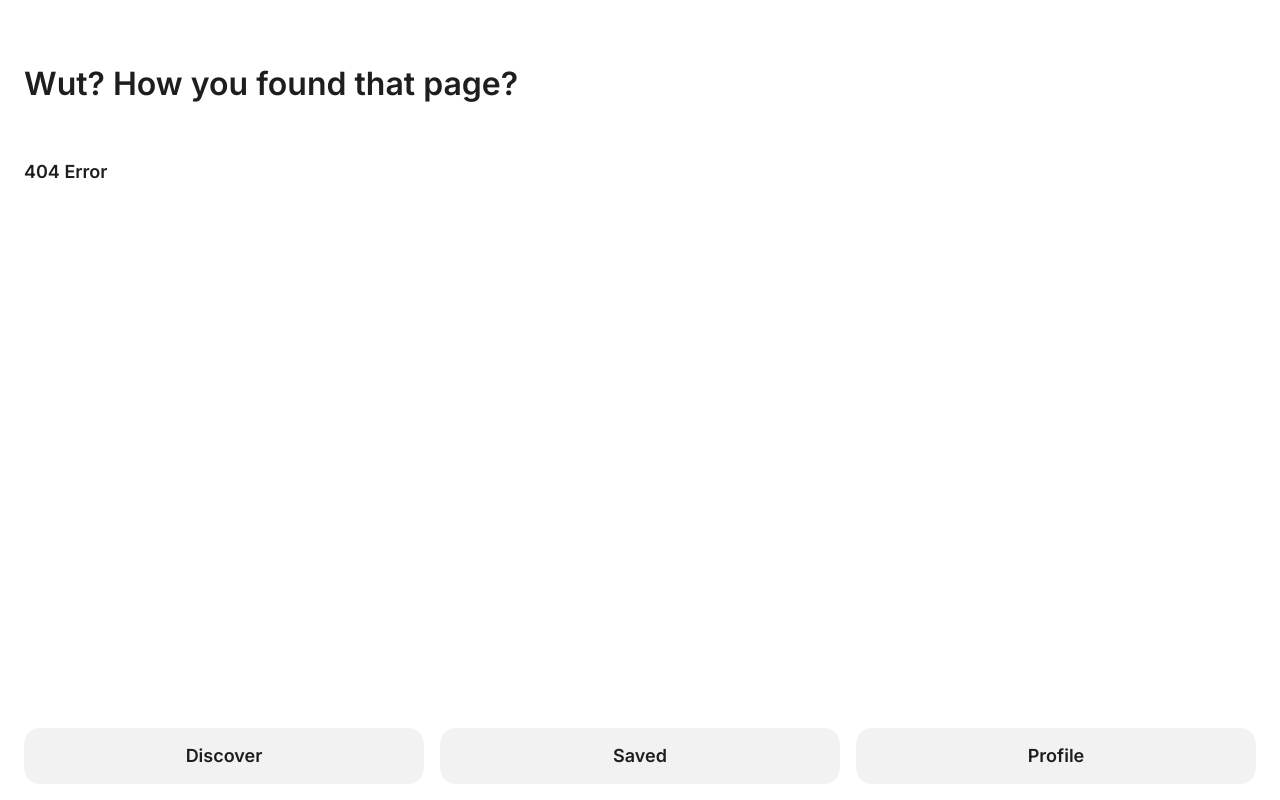
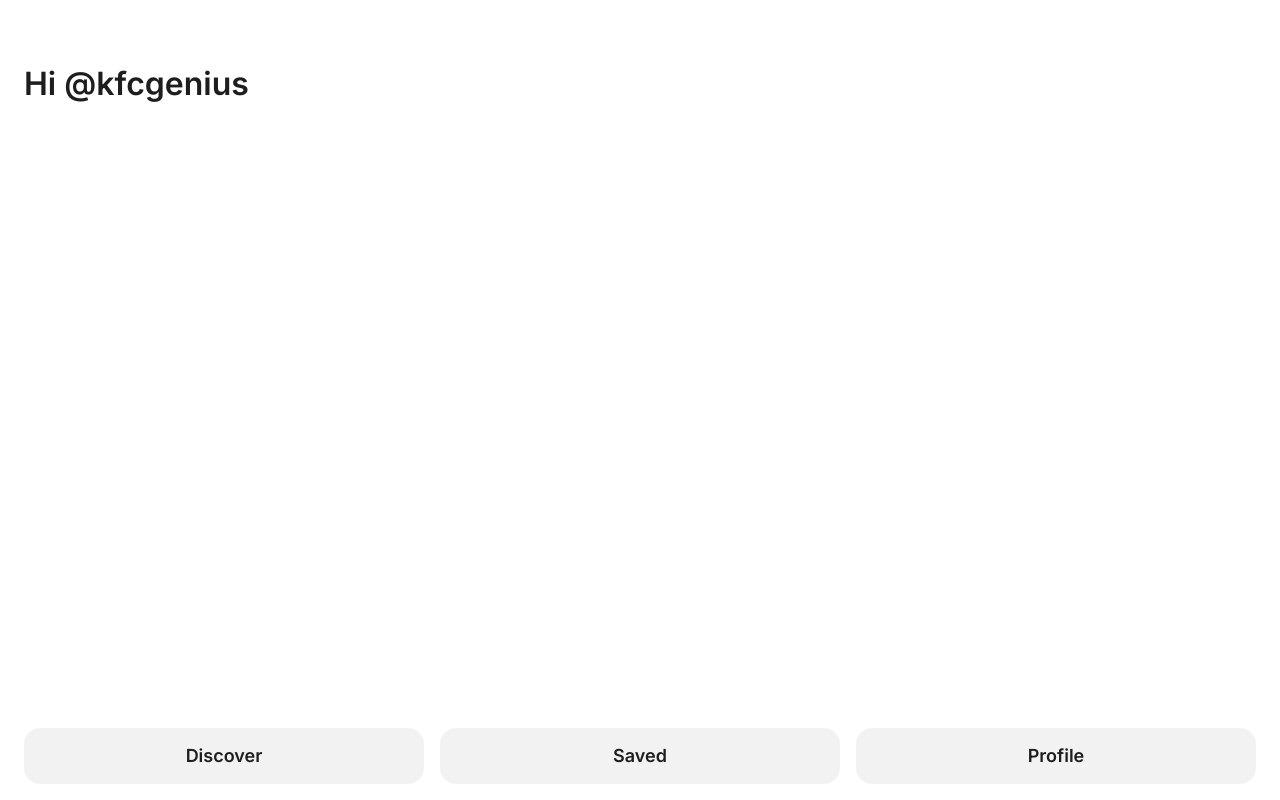
Before and after one commit to locpack/placelists-web, a React (Vite) app: page /profile in a window 1280 px wide. Before the commit this address had no page. Built offline with nearby package versions, Linux system fonts and the light colour scheme.

Commit message:
feat: profile page template

```diff
--- a/src/components/menu.tsx
+++ b/src/components/menu.tsx
@@ -1,13 +1,16 @@
-import { ButtonType } from "../settings";
+import { useNavigate } from "react-router";
+import { ButtonType, Path } from "../settings";
 import Button from "./button";
 
 function Menu() {
+  const navigate = useNavigate();
+
   return (
     <>
       <nav className="menu">
-        <Button text="Discover" type={ButtonType.Tertiary} />
-        <Button text="Saved" type={ButtonType.Tertiary} />
-        <Button text="Profile" type={ButtonType.Tertiary} />
+        <Button text="Discover" type={ButtonType.Tertiary} onClick={() => navigate(Path.Discover)} />
+        <Button text="Saved" type={ButtonType.Tertiary} onClick={() => navigate(Path.Saved)} />
+        <Button text="Profile" type={ButtonType.Tertiary} onClick={() => navigate(Path.Profile)} />
       </nav>
     </>
   );
--- a/src/index.css
+++ b/src/index.css
@@ -66,6 +66,10 @@ body {
   font: var(--font-h1);
   margin: 0 0 var(--size-16) 0;
   color: var(--color-black);
+}
+
+.text_h1:last-child {
+  margin-bottom: 0;
 }
 
 .text_h2 {
--- a/src/main.tsx
+++ b/src/main.tsx
@@ -5,6 +5,7 @@ import App from "./app";
 import "./index.css";
 import ErrorPage from "./pages/error-page";
 import PlacelistPage from "./pages/placelist-page";
+import ProfilePage from "./pages/profile-page";
 import { Path } from "./settings";
 
 createRoot(document.getElementById("root")!).render(
@@ -13,6 +14,7 @@ createRoot(document.getElementById("root")!).render(
       <Routes>
         <Route path={Path.Home} element={<App />}>
           <Route path={`${Path.Placelists}/:id`} element={<PlacelistPage />} />
+          <Route path={Path.Profile} element={<ProfilePage />} />
           <Route path="*" element={<ErrorPage />} />
         </Route>
       </Routes>
--- /dev/null
+++ b/src/pages/profile-page.tsx
@@ -0,0 +1,15 @@
+import { USER } from "../settings";
+
+function ProfilePage() {
+  const user = USER;
+
+  return (
+    <>
+      <header className="header">
+        <h1 className="text_h1">Hi @{user.username}</h1>
+      </header>
+    </>
+  );
+}
+
+export default ProfilePage;
```
